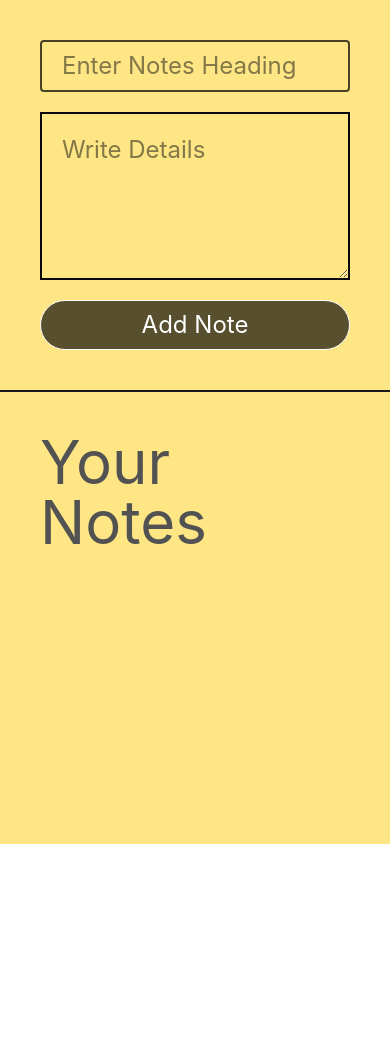
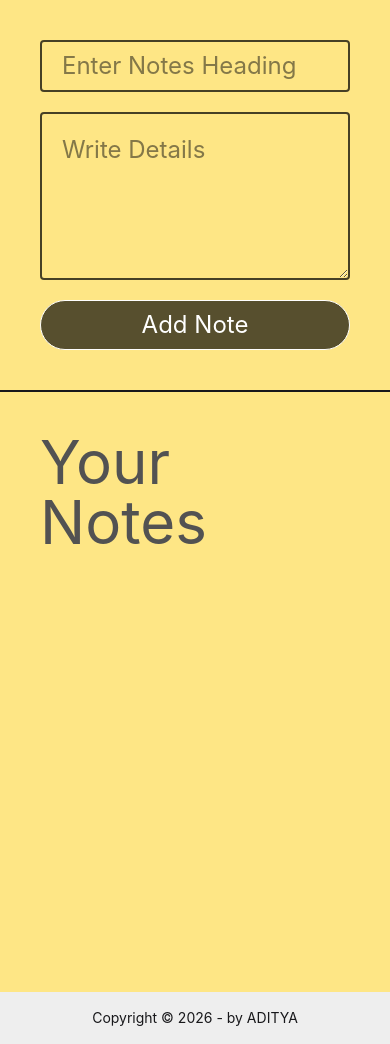
Before and after one commit to AdityaGaur26/mini-project-note-app, a React (Vite) app: page / in a window 390 px wide. Before the commit the page ends 844 px from the top, so only its background shows below. Built offline with nearby package versions, Linux system fonts and the light colour scheme.

Commit message:
Add Footer

```diff
--- a/src/App.jsx
+++ b/src/App.jsx
@@ -52,7 +52,7 @@ const App = () => {
           {/* textarea for description */}
           <textarea required type="text" value={description} onChange={(e) => {
             inputDescription(e)
-          }} placeholder='Write Details' className='px-5 pb-20 pt-5 text-neutral border-2 border-[#000000b8]rounded outline-none text-2xl' />
+          }} placeholder='Write Details' className='px-5 pb-20 pt-5 text-neutral border-2 border-[#000000b8] rounded outline-none text-2xl' />
 
 
           <button className='mt-5 px-5 py-2 border bg-[#000000a7] text-white rounded-full cursor-pointer text-2xl active:bg-gray-700 active:scale-95'>Add Note</button>
@@ -63,13 +63,13 @@ const App = () => {
 
       <div className="flex flex-col items-center gap-10 p-10 border-t-2">
         <h1 className="text-neutral-600 text-6xl ">Your Notes</h1>
-        <div className="flex gap-10 flex-wrap justify-center overflow-auto h-full max-w-4xl scrollbar-none">
+        <div className="flex gap-10 flex-wrap justify-center overflow-auto h-90 max-w-4xl scrollbar-none">
 
           {task.map(function (e, idx) {
             return <div key={idx} className="h-90 w-100  rounded-2xl bg-amber-100 text-black p-10 flex flex-col justify-between">
               <div className="wrap-anywhere"><h3 className="text-xl font-bold mb-5">{e.title}</h3>
               <p>{e.description}</p></div>
-              <button onClick={(idx) =>{
+              <button onClick={() =>{
                 delBtn(idx)
               }} className="btn bg-[#bb2b2b] text-white border-[#aa0c0c] w-full">
 
@@ -80,6 +80,11 @@ const App = () => {
           })}
         </div>
       </div>
+      <footer className="footer sm:footer-horizontal footer-center bg-base-300 text-base-content p-4">
+  <aside>
+    <p>Copyright © {new Date().getFullYear()} - by ADITYA</p>
+  </aside>
+</footer>
     </div>
 
   )
```
